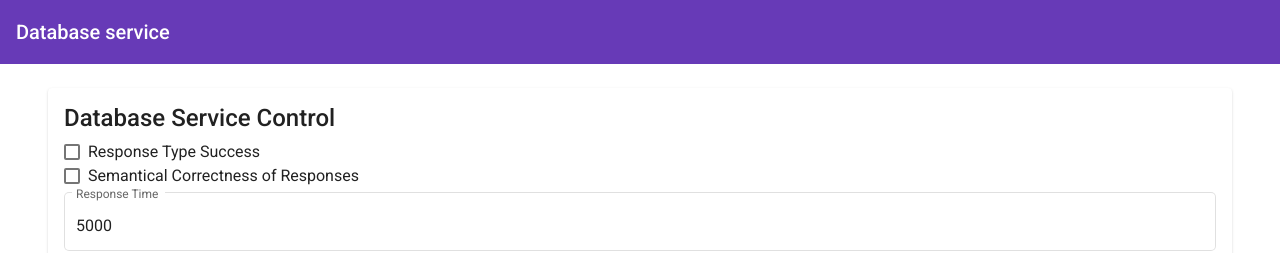
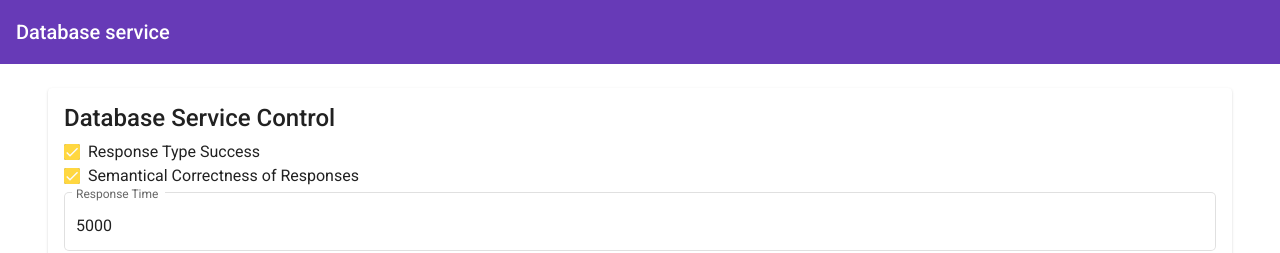
Before and after one commit to OMNI-SLO-Monitoring/database-service, an Angular app in the folder database-serviceui/: page / in a window 1280 px wide. Shown: the top 253 px of the page. Built offline with nearby package versions, Linux system fonts and the light colour scheme.

Commit message:
Made checkboxes true by default SLADIM-62

```diff
--- a/database-serviceui/src/app/app.component.ts
+++ b/database-serviceui/src/app/app.component.ts
@@ -12,8 +12,8 @@ export class AppComponent {
 
   backendUrl = 'http://localhost:3000/response-modification';
   // two way binding to ui inputs
-  responseSuccessChecked = false;
-  correctResponseChecked = false;
+  responseSuccessChecked = true;
+  correctResponseChecked = true;
   responseTime = 5000;
   cpuUtilizationLoad = 60;
   /**
```
